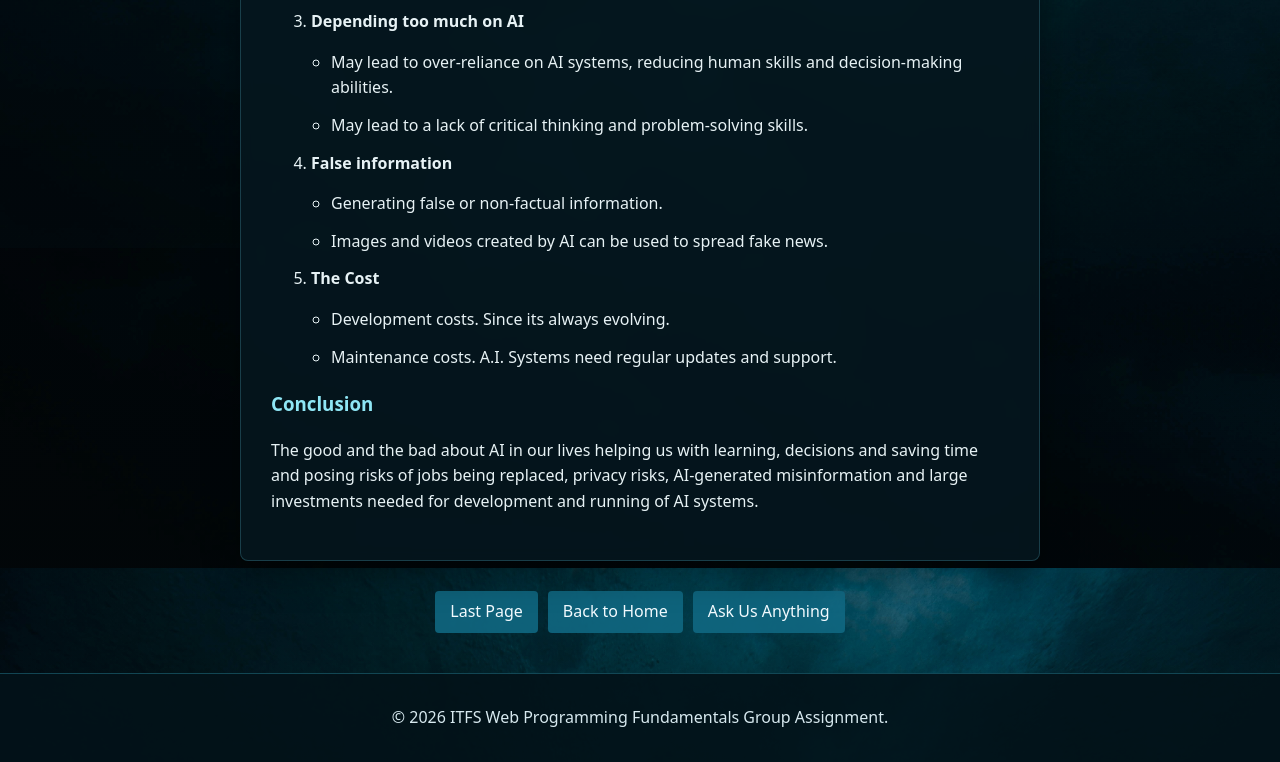
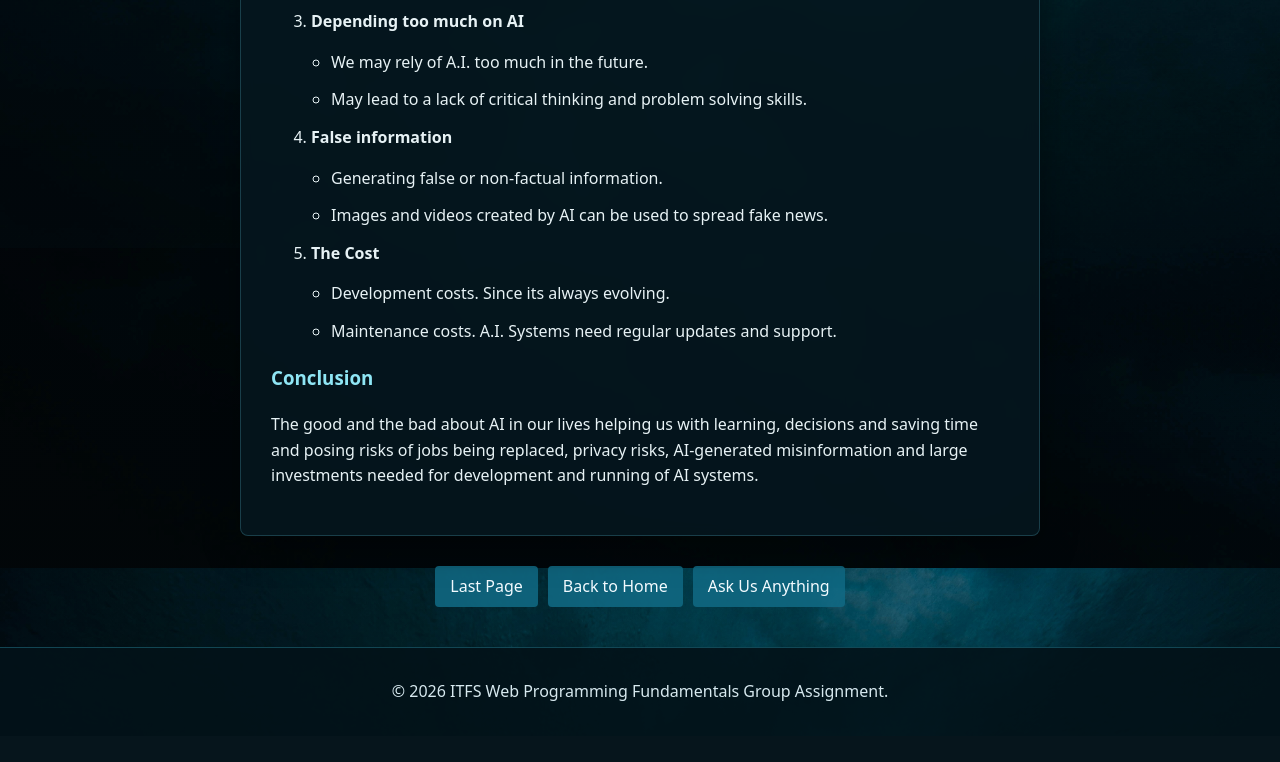
Before and after one commit to trixxxxx888/WPF_PROJ, a plain HTML site: page Positive-and-negative-impacts-of-AI.html in a window 1280 px wide. Shown: the part 1352-2114 px from the top of the page. After the commit the page ends 2088 px from the top, so only its background shows below. Drawn offline with Linux system fonts and the light colour scheme.

Commit message:
changed aipage

```diff
--- a/Positive-and-negative-impacts-of-AI.html
+++ b/Positive-and-negative-impacts-of-AI.html
@@ -78,8 +78,8 @@
                 </li>
                 <li><strong>Depending too much on AI</strong>
                     <ul>
-                        <li>May lead to over-reliance on AI systems, reducing human skills and decision-making abilities.</li>
-                        <li>May lead to a lack of critical thinking and problem-solving skills.</li>
+                        <li>We may rely of A.I. too much in the future.</li>
+                        <li>May lead to a lack of critical thinking and problem solving skills.</li>
                     </ul>
                 </li>
                 <li><strong>False information</strong>
```
